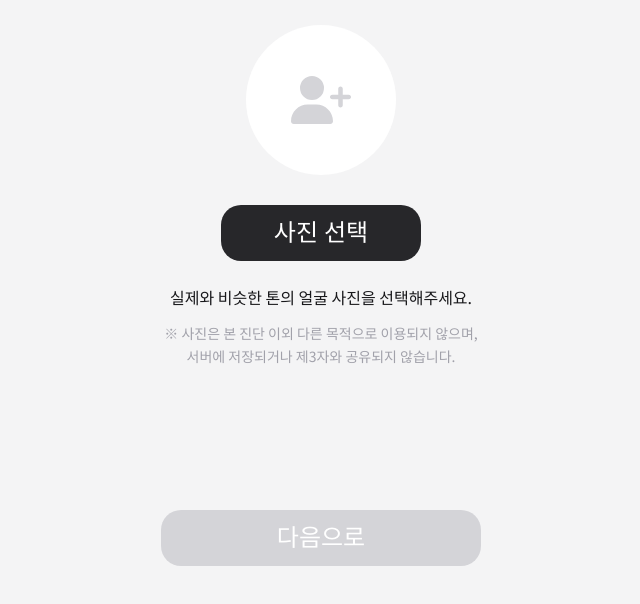
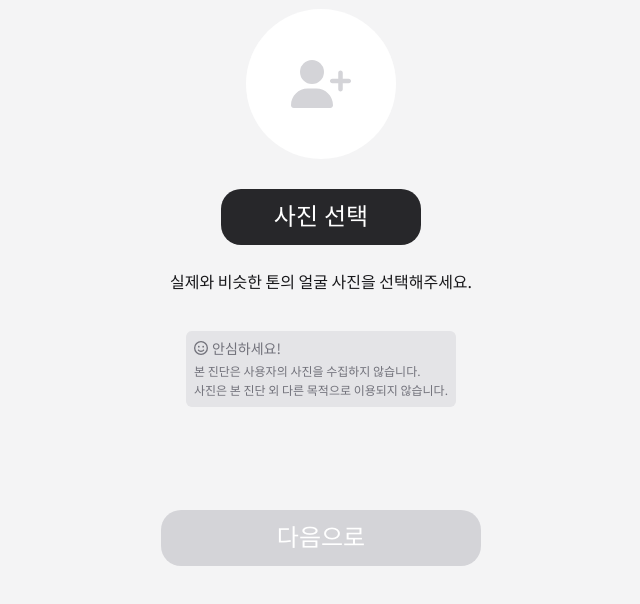
Before and after one commit to SaekKkanDa/OppaManyColorTone, a React (Vite) app: page /image-upload in a window 1280 px wide. Shown: the part 186-790 px from the top of the page, without its empty margins (319-959 px from the left). Built offline with nearby package versions, Linux system fonts and the light colour scheme; no server answers; a web font is replaced by a local one.

Commit message:
feat(ImageUpload): 안심문구 변경

```diff
--- a/src/pages/ImageUpload/index.tsx
+++ b/src/pages/ImageUpload/index.tsx
@@ -3,6 +3,7 @@ import { useRef, useState } from 'react';
 import { Link } from 'react-router-dom';
 import { FontAwesomeIcon } from '@fortawesome/react-fontawesome';
 import { faUserPlus } from '@fortawesome/free-solid-svg-icons';
+import { faFaceSmile } from '@fortawesome/free-regular-svg-icons';
 import FaceDetection from '../FaceDetection';
 import theme from '@Styles/theme';
 import { useRecoilState } from 'recoil';
@@ -94,9 +95,13 @@ function ImageUploadPage() {
         <$SelectImgButton onClick={clickInput}>사진 선택</$SelectImgButton>
         <$Guidance>실제와 비슷한 톤의 얼굴 사진을 선택해주세요.</$Guidance>
         <$Notification>
-          ※ 사진은 본 진단 이외 다른 목적으로 이용되지 않으며,
+          <h6>
+            <FontAwesomeIcon icon={faFaceSmile} />
+            안심하세요!
+          </h6>
+          본 진단은 사용자의 사진을 수집하지 않습니다.
           <br />
-          서버에 저장되거나 제3자와 공유되지 않습니다.
+          사진은 본 진단 외 다른 목적으로 이용되지 않습니다.
         </$Notification>
 
         <Link to={ROUTE_PATH.choiceColor}>
--- a/src/pages/ImageUpload/style.ts
+++ b/src/pages/ImageUpload/style.ts
@@ -59,16 +59,29 @@ export const $InputFile = styled.input`
   display: none;
 `;
 
-export const $Guidance = styled.p`
+export const $Guidance = styled.div`
   margin: 24px 0 12px;
   text-align: center;
   line-height: 1.6em;
 `;
 
 export const $Notification = styled($Guidance)`
-  margin: 0 0 36px;
-  color: ${({ theme }) => theme.gray[400]};
-  font-size: 14px;
+  padding: 8px;
+  border-radius: 6px;
+  background-color: ${({ theme }) => theme.gray[200]};
+  color: ${({ theme }) => theme.gray[500]};
+  text-align: left;
+  font-size: 12px;
+
+  h6 {
+    margin-bottom: 0.2em;
+    font-size: 14px;
+    font-family: 'Noto Sans KR', sans-serif;
+
+    svg {
+      margin-right: 4px;
+    }
+  }
 `;
 
 export const $NextButton = styled(Button)`
```
